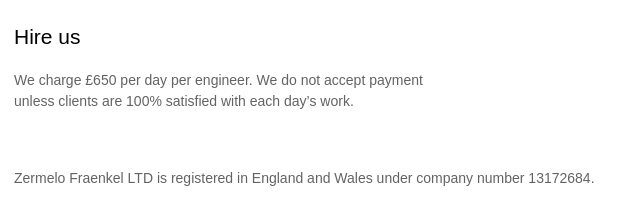
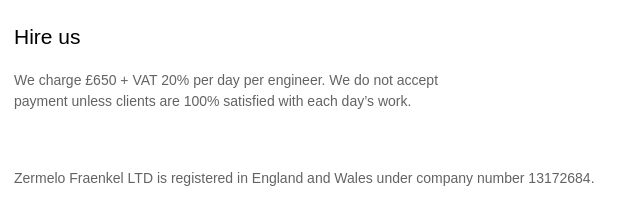
Before and after one commit to zfraenkel/zfraenkel.com, a plain HTML site: page index.html in a window 1280 px wide. Shown: the part 763-977 px from the top of the page, 0-640 px from the left. Drawn offline with Linux system fonts and the light colour scheme.

Commit message:
Add vat on price

```diff
--- a/index.html
+++ b/index.html
@@ -67,8 +67,8 @@
         <section>
             <h2>Hire us</h2>
             <p>
-                We charge £650 per day per engineer. We do not accept payment
-                unless clients are 100% satisfied with each day’s work.
+                We charge £650 + VAT 20% per day per engineer. We do not accept
+                payment unless clients are 100% satisfied with each day’s work.
             </p>
         </section>
 
```
